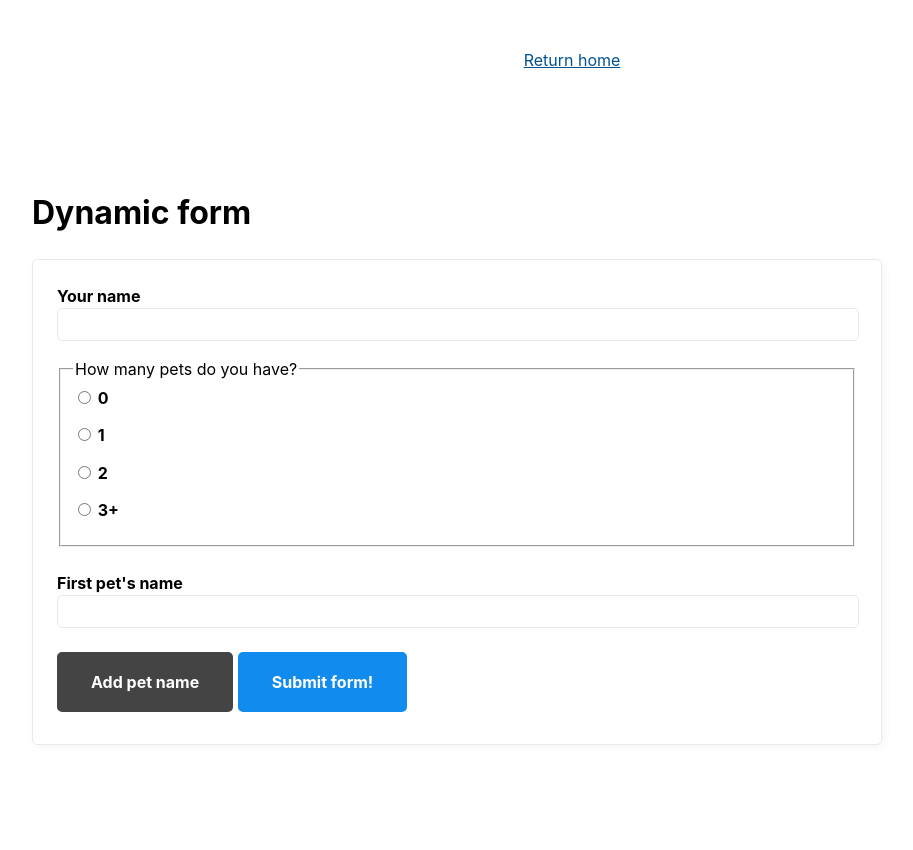
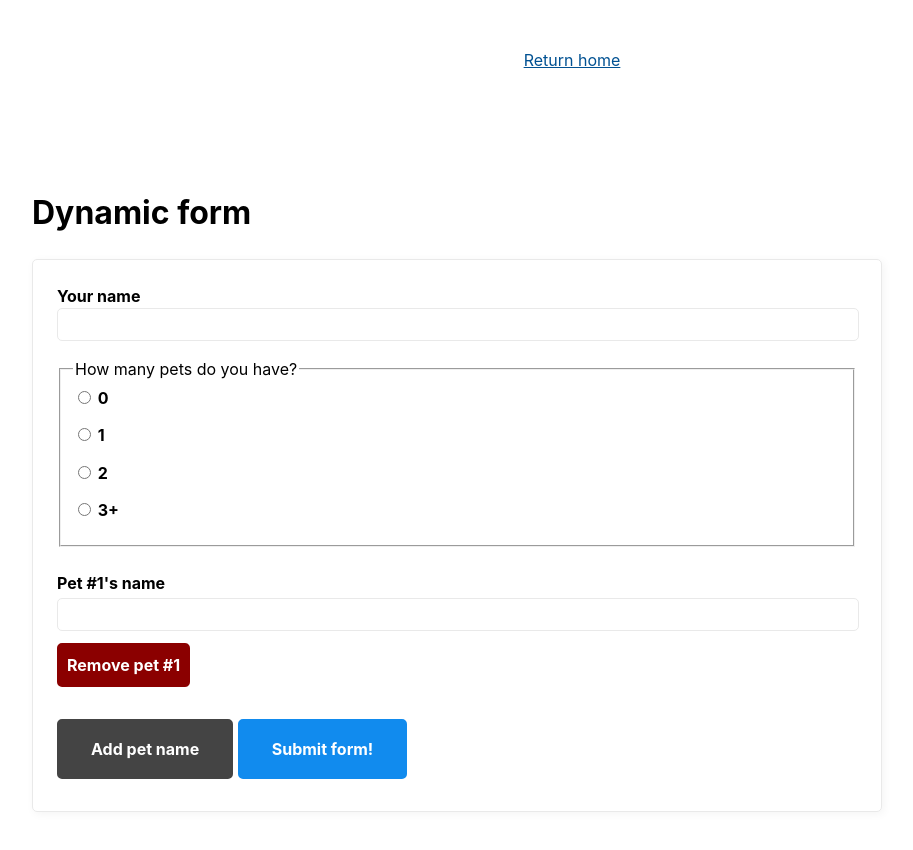
Before and after one commit to svelte-society/this-week-in-svelte, a SvelteKit app: page /dynamic-form in a window 1280 px wide. Shown: the top 850 px of the page, without its empty margins (68-981 px from the left). Before the commit the page ends 800 px from the top, so only its background shows below. Built offline with nearby package versions, Linux system fonts and the light colour scheme.

Commit message:
feat: add dynamic form demo

```diff
--- a/src/routes/dynamic-form/+page.server.js
+++ b/src/routes/dynamic-form/+page.server.js
@@ -1,8 +1,35 @@
 /** @type {import('./$types').Actions} */
 export const actions = {
-    addPetName: async ({request}) => {
-        const formItems = await request.formData()
-        console.log({formItems})
-        return { items: [...formItems.entries()]}
-    }
+	addPet: async ({ request }) => {
+		const formItems = await request.formData();
+		console.log({ formItems });
+
+		const items = [...formItems.entries()];
+
+		/**
+		 * The pets.
+		 */
+		const pets = [...formItems.getAll('petname[]'), ''];
+
+		return { items, pets };
+	},
+	removePet: async ({ request, url }) => {
+		const formItems = await request.formData();
+		const pet = parseInt(String(url.searchParams.get('pet')), 10) || 0;
+		console.log({ pet });
+
+		const items = [...formItems.entries()];
+		const pets = [...formItems.getAll('petname[]')];
+
+		if (pet > 0) {
+			pets.splice(pet, pet);
+		}
+
+		return { items, pets };
+	},
+	submit: async () => {
+		console.log('submitted!');
+
+		return { success: true };
+	}
 };
--- a/src/routes/dynamic-form/+page.svelte
+++ b/src/routes/dynamic-form/+page.svelte
@@ -1,6 +1,7 @@
 <script>
 	import { enhance } from '$app/forms';
 
+	/** @type {import('./$types').ActionData} */
 	export let form;
 	$: console.log({ form });
 </script>
@@ -11,7 +12,11 @@
 
 <h1>Dynamic form</h1>
 
-<form method="POST" use:enhance>
+{#if form?.success === true}
+	<p><strong>You did it!</strong></p>
+{/if}
+
+<form method="POST" action="?/submit" use:enhance data-sveltekit-noscroll>
 	<label>
 		Your name
 		<input name="name" type="text" value={form?.items?.name ?? ''} />
@@ -38,10 +43,26 @@
 		</label>
 	</fieldset>
 	<br />
-	<label>
-		First pet's name
-		<input type="text" name="petname-0" />
-	</label>
-	<button style="--color-link: #444;" formaction="?/addPetName">Add pet name</button>
-	<button>Submit form!</button>
+	{#each form?.pets || [''] as pet, i}
+		<label for="petname-{i}">Pet #{i + 1}'s name</label>
+		<input id="petname-{i}" type="text" name="petname[]" value={pet} />
+		<button class="remove" formaction="?/removePet&pet={i}">Remove pet #{i + 1}</button>
+	{/each}
+	<div>
+		<button style="--color-link: #444;" formaction="?/addPet">Add pet name</button>
+		<button>Submit form!</button>
+	</div>
 </form>
+
+<style>
+	.remove {
+		padding: 0.5rem;
+		--color-link: darkred;
+	}
+	input:has(+ .remove) {
+		margin-bottom: 0.25rem;
+	}
+	input + .remove {
+		margin-bottom: 1.5rem;
+	}
+</style>
```
Also changed, not shown: package.json (+4 -4 lines), 1 other file (tests, documents, lock files or other folders).
